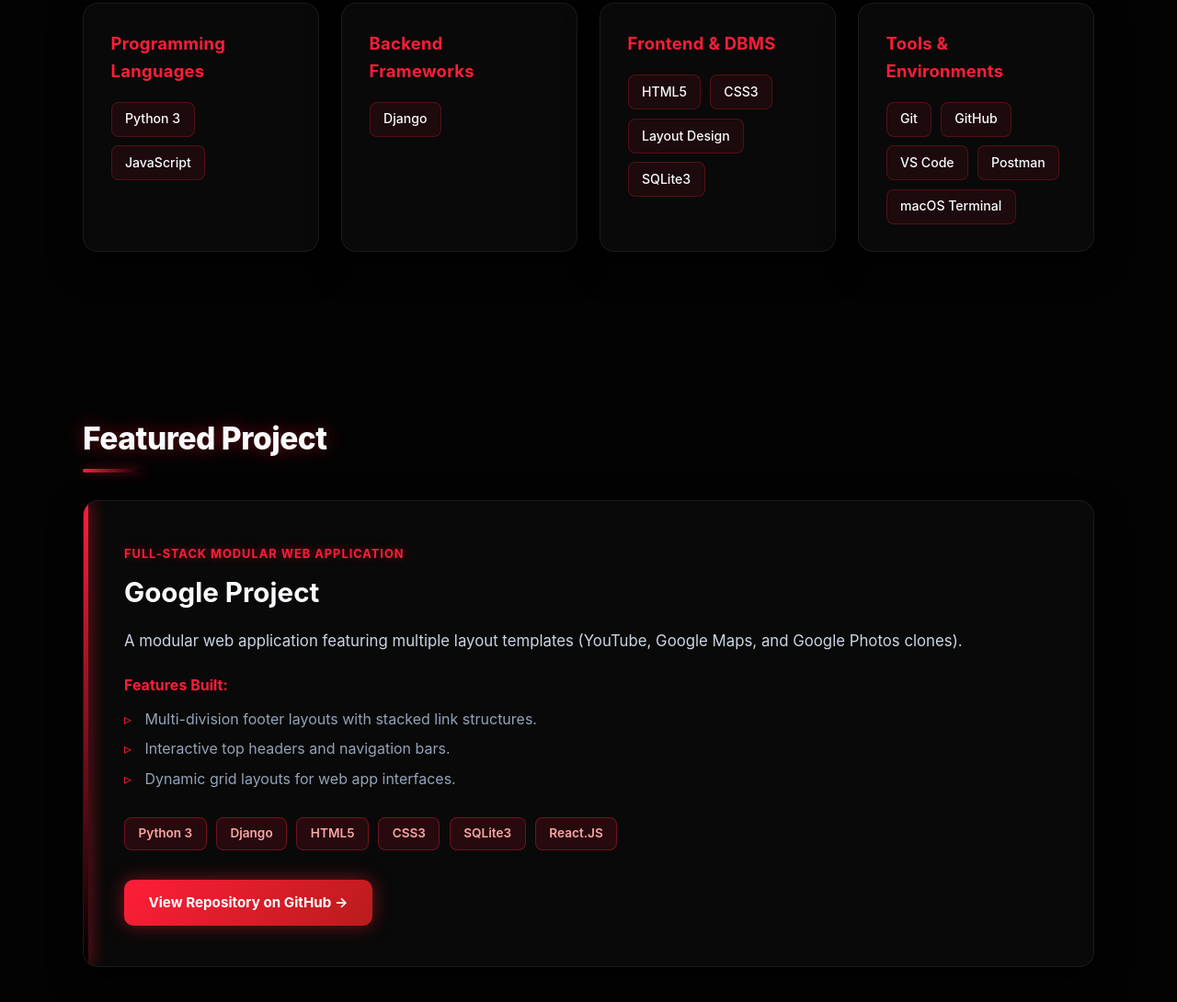
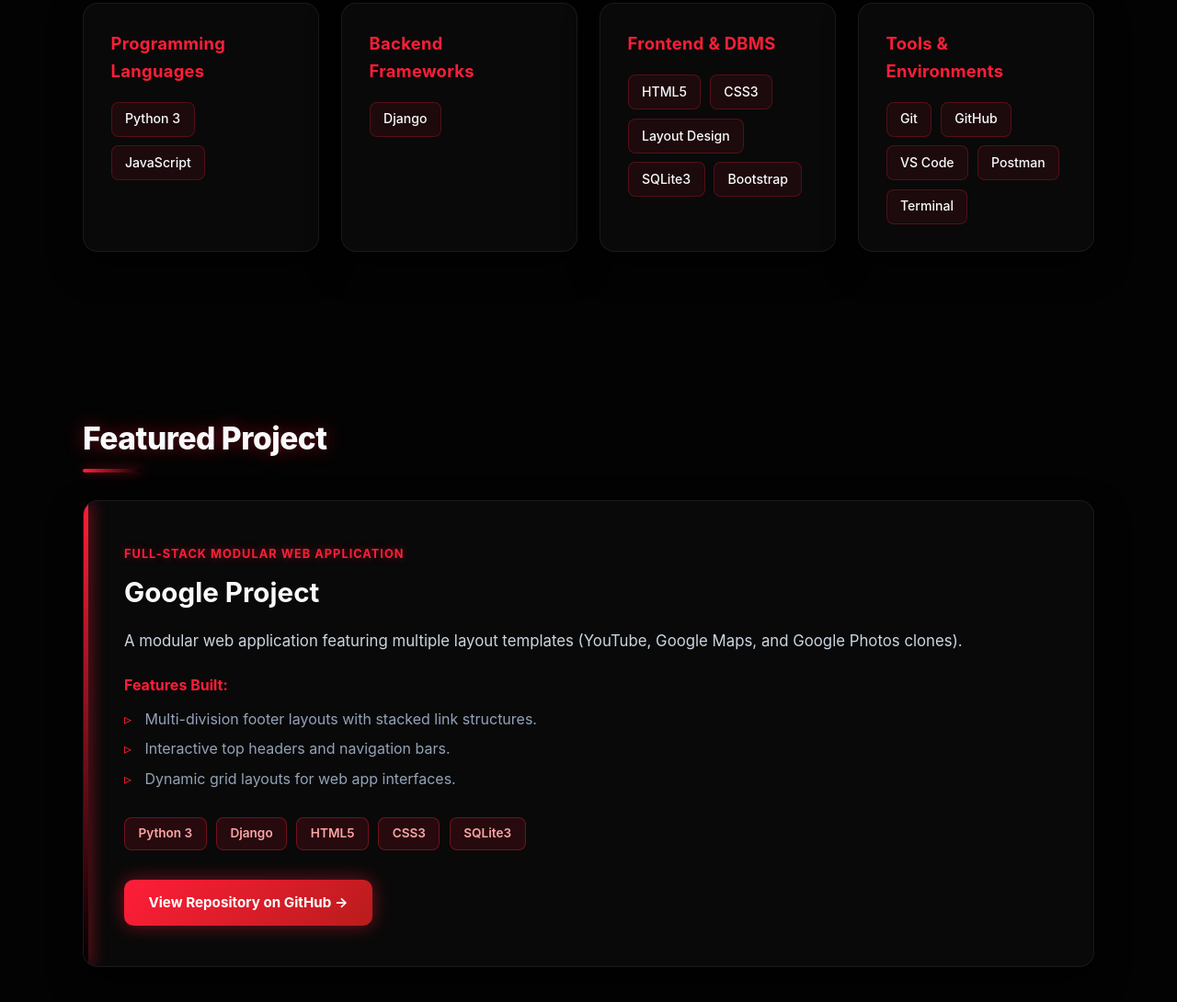
Before and after one commit to dilipandilip014-code/Dilipan.io, a plain HTML site: page index.html in a window 1280 px wide. Shown: the part 1975-3065 px from the top of the page at 92% size. Drawn offline with Linux system fonts and the light colour scheme.

Commit message:
name changed ckeck

```diff
--- a/index.html
+++ b/index.html
@@ -144,6 +144,7 @@
               <span class="tag">CSS3</span>
               <span class="tag">Layout Design</span>
               <span class="tag">SQLite3</span>
+               <span class="tag">Bootstrap</span>
             </div>
           </div>
           <div class="glass-card skill-category card-3d">
@@ -153,7 +154,7 @@
               <span class="tag">GitHub</span>
               <span class="tag">VS Code</span>
               <span class="tag">Postman</span>
-              <span class="tag">macOS Terminal</span>
+              <span class="tag">Terminal</span>
             </div>
           </div>
         </div>
@@ -186,7 +187,7 @@
                 <span>HTML5</span>
                 <span>CSS3</span>
                 <span>SQLite3</span>
-                <span>React.JS</span>
+
               </div>
               <div class="project-links">
                 <a href="https://github.com/dilipandilip014-code/django_project_blueprint" target="_blank" rel="noopener noreferrer" class="btn btn-primary">
```
